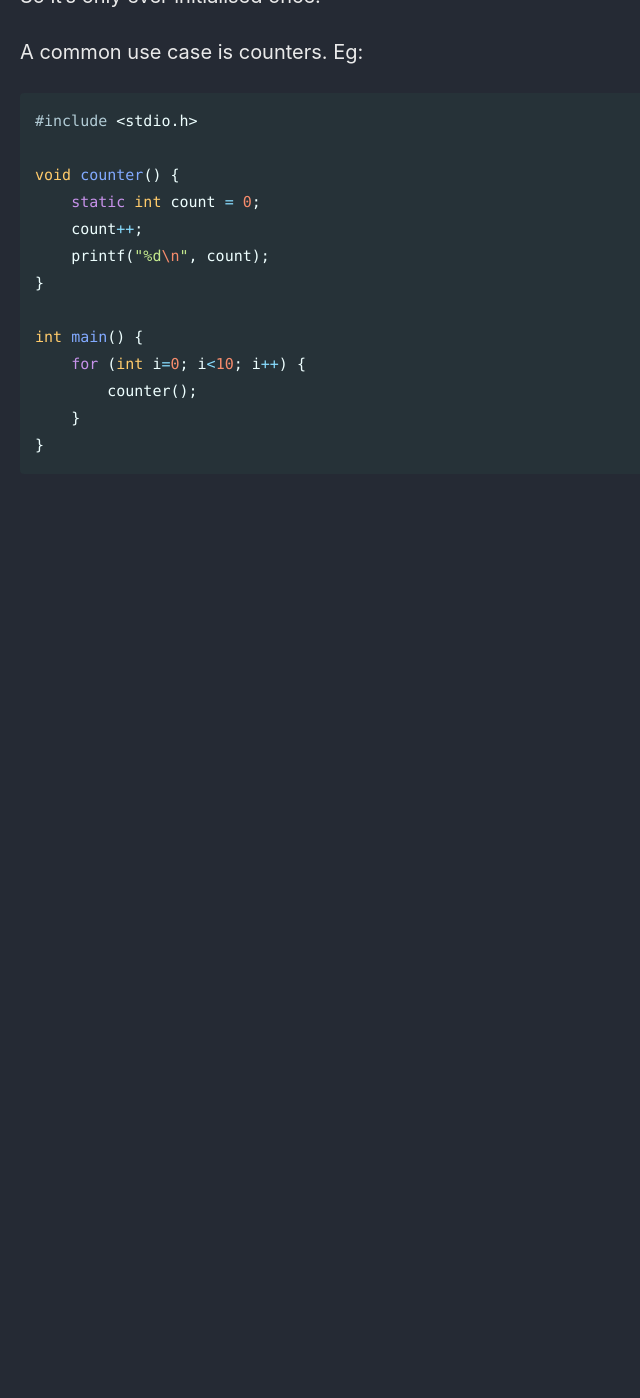
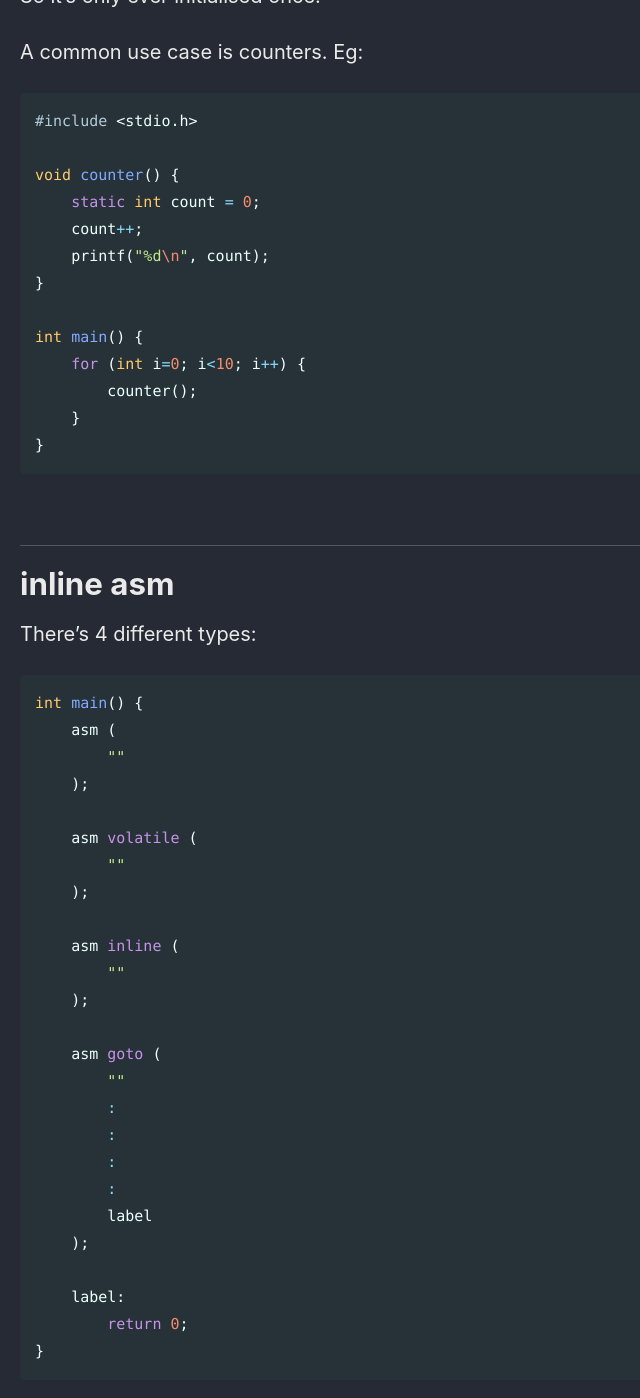
Before and after one commit to Connor-McCartney/Connor-McCartney.github.io, a Jekyll site: the page built from _pages/misc/C.md, in a window 1280 px wide and 1400 px high, scrolled down 16349 px. Shown: the whole window, without its empty margins (0-640 px from the left). Built offline with Jekyll 4.4.1, drawn with Linux system fonts in a browser that asks for light colours; cached includes are drawn as plain includes; before the commit the page ends 16868 px from its top, so only the background shows below that.

Commit message:
Update C.md

````diff
--- a/_pages/misc/C.md
+++ b/_pages/misc/C.md
@@ -652,3 +652,45 @@ int main() {
     }
 }
 ```
+
+
+
+<br>
+
+---
+
+
+# inline asm
+
+There's 4 different types:
+
+```c
+int main() {
+    asm (
+        ""
+    );
+
+    asm volatile (
+        ""
+    );
+
+    asm inline (
+        ""
+    );
+
+    asm goto (
+        ""
+        :
+        :
+        :
+        :
+        label
+    );
+
+    label:
+        return 0;
+}
+```
+
+
+<br>
````
